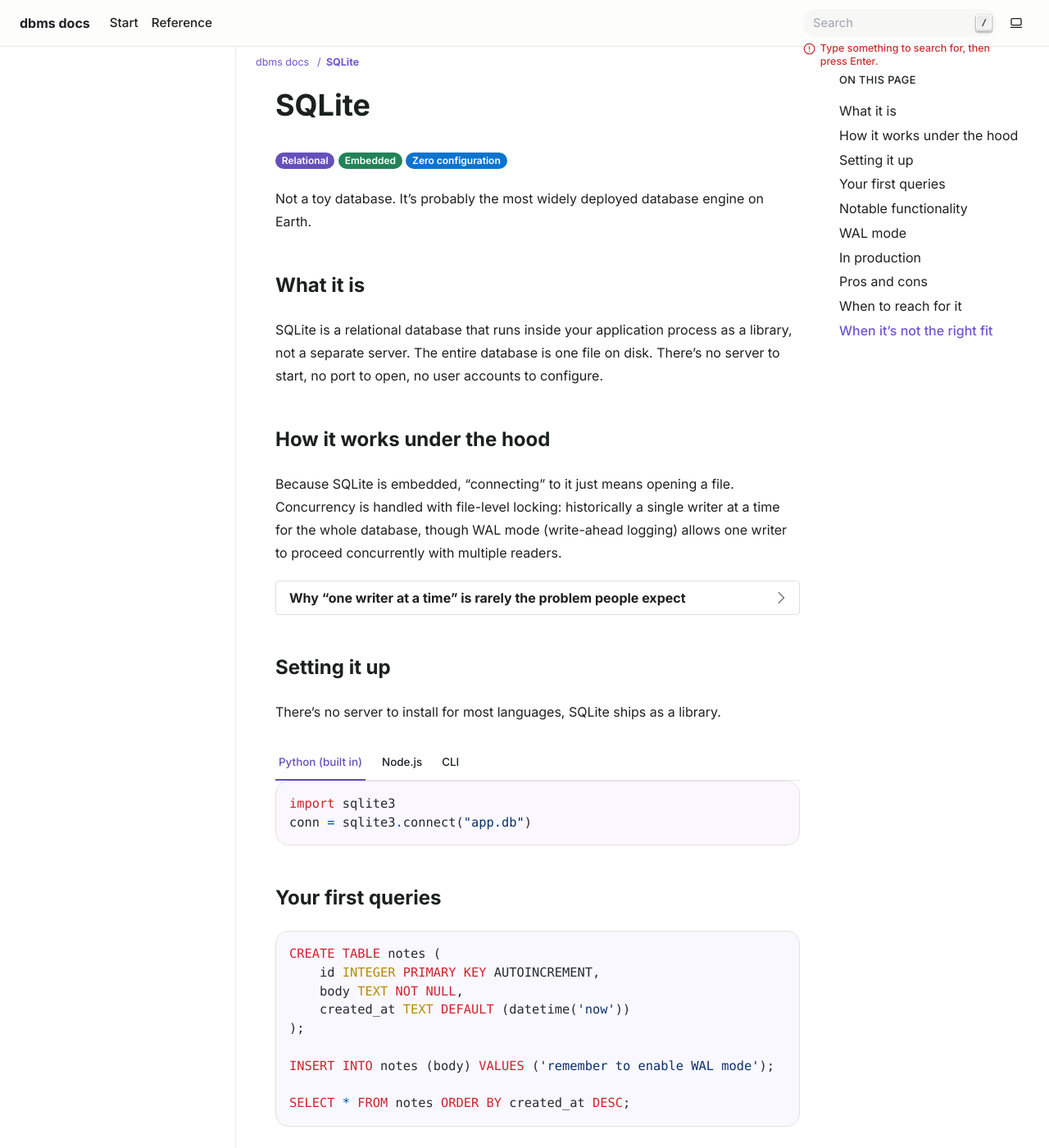
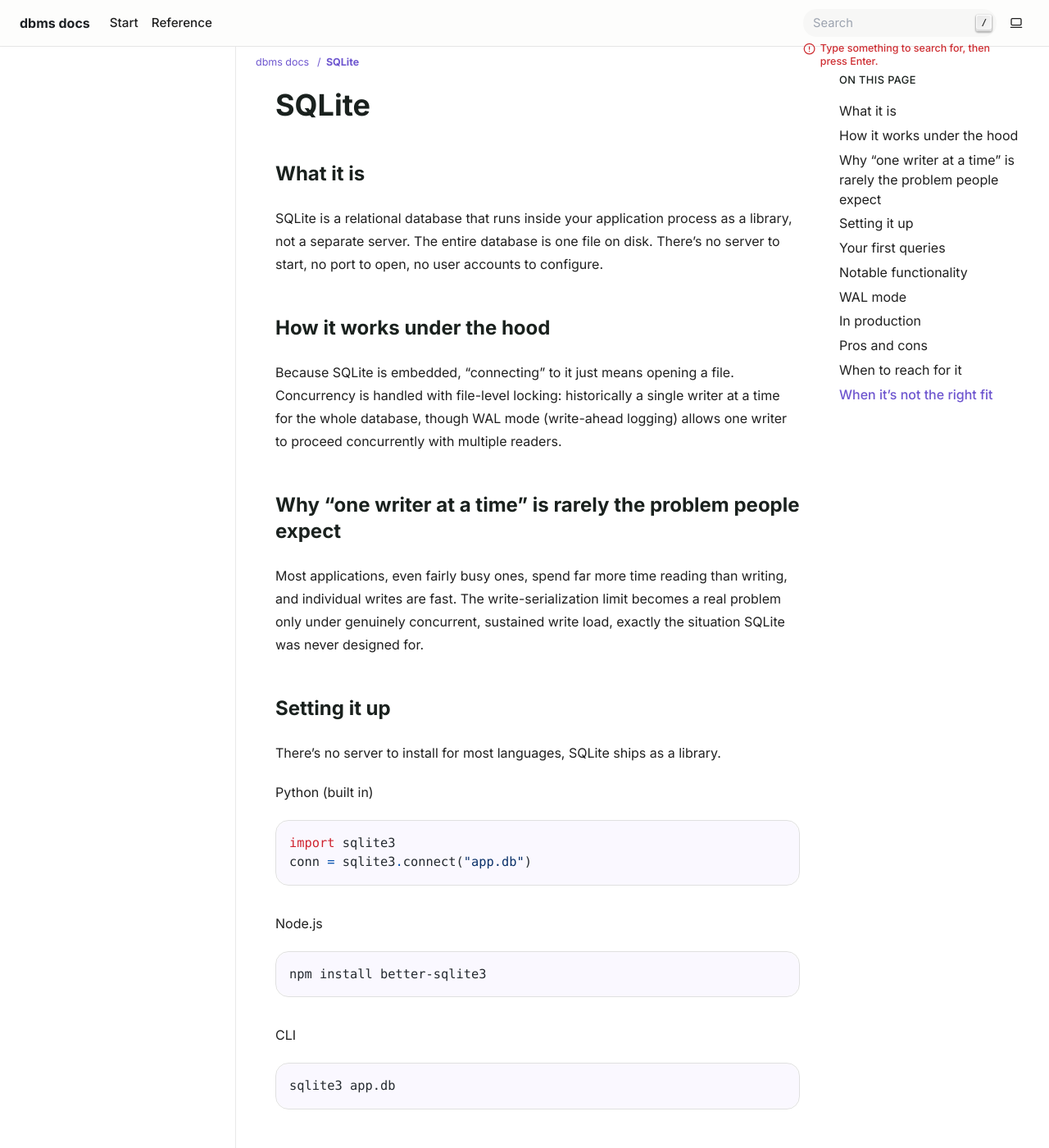
Before and after one commit to musix787-sketch/databases, a Sphinx documentation site: the page built from source/sqlite.rst, in a window 1280 px wide and 1400 px high. Shown: the whole window at 82% size. Built offline with Sphinx 7.4.7, drawn with Linux system fonts in a browser that asks for light colours; some of the changed lines change nothing that is shown.

Commit message:
Update sqlite.rst

```diff
--- a/source/sqlite.rst
+++ b/source/sqlite.rst
@@ -1,9 +1,5 @@
 SQLite
 =========
-
-:bdg-primary:`Relational` :bdg-success:`Embedded` :bdg-info:`Zero configuration`
-
-Not a toy database. It's probably the most widely deployed database engine on Earth.
 
 .. _sqlite-what-it-is:
 
@@ -25,12 +21,13 @@
 writer at a time for the whole database, though WAL mode (write-ahead
 logging) allows one writer to proceed concurrently with multiple readers.
 
-.. dropdown:: Why "one writer at a time" is rarely the problem people expect
+Why "one writer at a time" is rarely the problem people expect
+-----------------------------------
 
-   Most applications, even fairly busy ones, spend far more time reading
-   than writing, and individual writes are fast. The write-serialization
-   limit becomes a real problem only under genuinely concurrent, sustained
-   write load, exactly the situation SQLite was never designed for.
+Most applications, even fairly busy ones, spend far more time reading
+than writing, and individual writes are fast. The write-serialization
+limit becomes a real problem only under genuinely concurrent, sustained
+write load, exactly the situation SQLite was never designed for.
 
 .. _sqlite-setup:
 
@@ -40,26 +37,24 @@
 There's no server to install for most languages, SQLite ships as a
 library.
 
-.. tab-set::
+Python (built in)
 
-   .. tab-item:: Python (built in)
+.. code-block:: python
 
-      .. code-block:: python
+   import sqlite3
+   conn = sqlite3.connect("app.db")
 
-         import sqlite3
-         conn = sqlite3.connect("app.db")
+Node.js
 
-   .. tab-item:: Node.js
+.. code-block:: bash
 
-      .. code-block:: bash
+   npm install better-sqlite3
 
-         npm install better-sqlite3
+CLI
 
-   .. tab-item:: CLI
+.. code-block:: bash
 
-      .. code-block:: bash
-
-         sqlite3 app.db
+   sqlite3 app.db
 
 .. _sqlite-first-queries:
 
@@ -83,20 +78,17 @@
 Notable functionality
 --------------------------
 
-.. grid:: 2
+Type flexibility
 
-   .. grid-item-card:: Type flexibility
+- Columns have "type affinity" rather than strict types
+- You can insert text into an integer column; SQLite tries to coerce it rather than reject it
+- Convenient for scripting, occasionally a footgun
 
-      - Columns have "type affinity" rather than strict types
-      - You can insert text into an integer column; SQLite tries to
-        coerce it rather than reject it
-      - Convenient for scripting, occasionally a footgun
+Extensions
 
-   .. grid-item-card:: Extensions
-
-      - FTS5 for full-text search, built in
-      - JSON1 extension for querying JSON columns
-      - R-Tree module for spatial indexing
+- FTS5 for full-text search, built in
+- JSON1 extension for querying JSON columns
+- R-Tree module for spatial indexing
 
 .. _sqlite-wal-mode:
 
@@ -141,21 +133,19 @@
 Pros and cons
 ------------------
 
-.. grid:: 2
+Pros
 
-   .. grid-item-card:: Pros
+- Zero operational overhead, no server to run or patch
+- Extremely fast for local, single-process access
+- The entire database is one portable file
+- Public domain, no licensing concerns at all
 
-      - Zero operational overhead, no server to run or patch
-      - Extremely fast for local, single-process access
-      - The entire database is one portable file
-      - Public domain, no licensing concerns at all
+Cons
 
-   .. grid-item-card:: Cons
-
-      - Not designed for many concurrent writers
-      - No built-in replication or clustering
-      - Network filesystems break its locking assumptions
-      - Limited support for concurrent connections from multiple servers
+- Not designed for many concurrent writers
+- No built-in replication or clustering
+- Network filesystems break its locking assumptions
+- Limited support for concurrent connections from multiple servers
 
 .. _sqlite-when-to-use:
 
```
